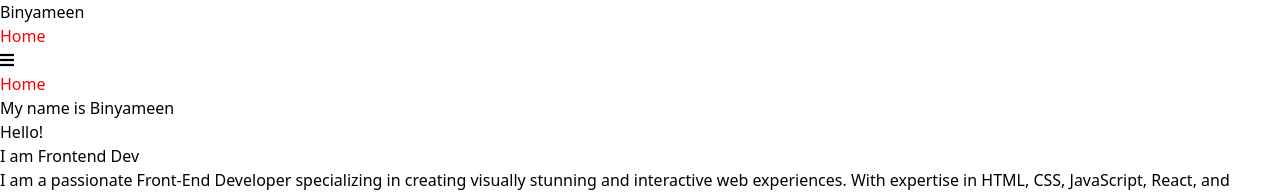
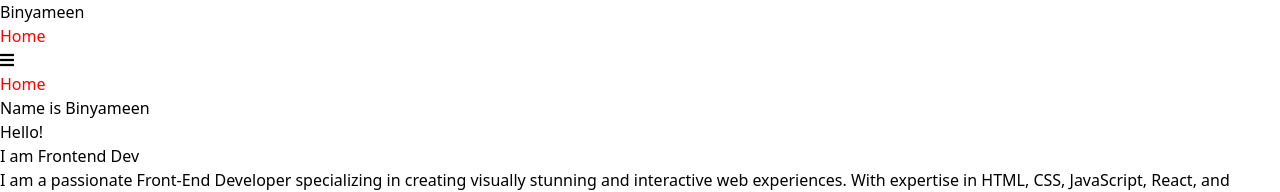
Before and after one commit to BinyameenTatla/Postfolio, a React (Vite) app: page / in a window 1280 px wide. Shown: the top 192 px of the page. Built offline with nearby package versions, Linux system fonts and the light colour scheme.

Commit message:
first commit

```diff
--- a/src/Hero.jsx
+++ b/src/Hero.jsx
@@ -5,7 +5,7 @@ export const Hero = () => {
   const [text, setText] = useState([
     "Hello!", // First line
     "I am Frontend Dev", // Second line
-    "My name is Binyameen", // Third line
+    "Name is Binyameen", // Third line
   ]); // Initial text as an array of strings
   const [bgColor, setBgColor] = useState("bg-gray-800"); // Initial background color
   const [isDescriptionVisible, setIsDescriptionVisible] = useState(false); // State to toggle description visibility
```
